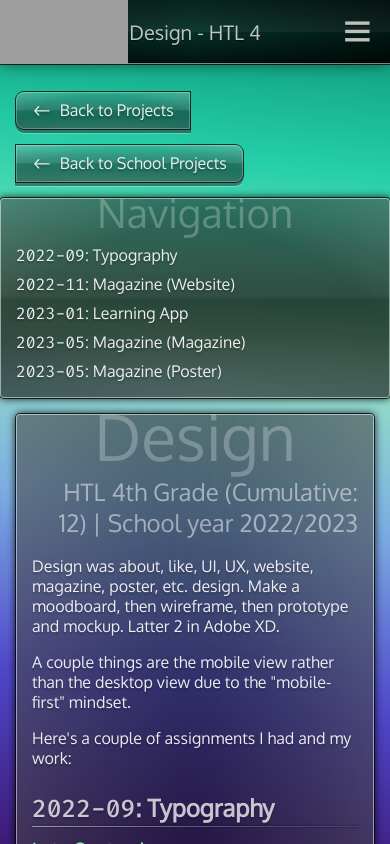
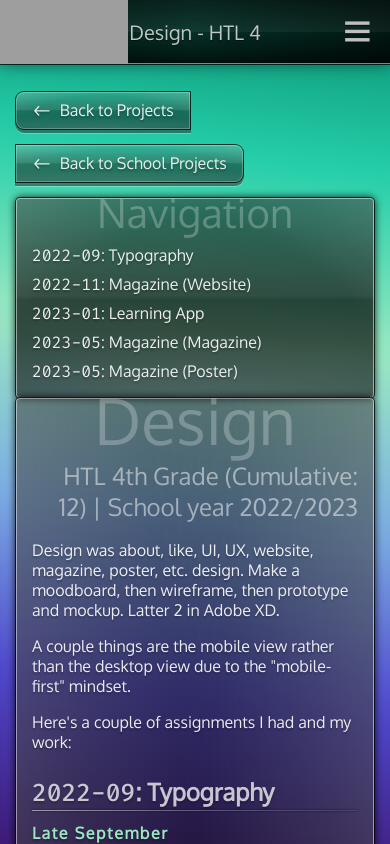
Before and after one commit to Oktalon-Szoradi/oktalon-szoradi.github.io, a Vue app: page /#/projects/school/htl4_design in a window 390 px wide. Shown: the top 844 px of the page. Built offline with nearby package versions, Linux system fonts and the light colour scheme; grey boxes are pictures that could not be loaded; a web font is replaced by a local one.

Commit message:
NavigationSideBySide: Add media query for navigation-card

```diff
--- a/src/components/NavigationSideBySide.vue
+++ b/src/components/NavigationSideBySide.vue
@@ -233,6 +233,10 @@ watch(
       }
     }
   }
+
+  @media (width < vars.$breakpoint-sm) {
+    margin: 1em 1em 0;
+  }
 }
 
 main {
```
